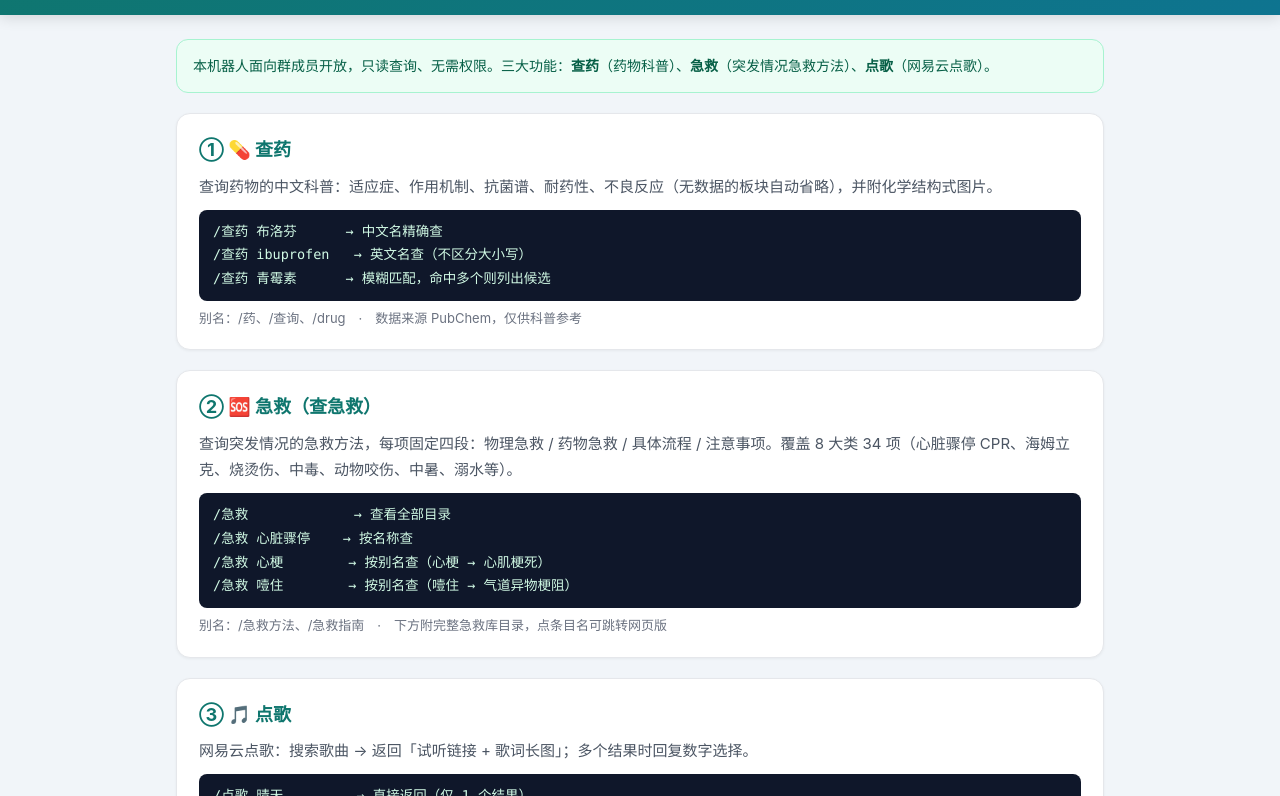
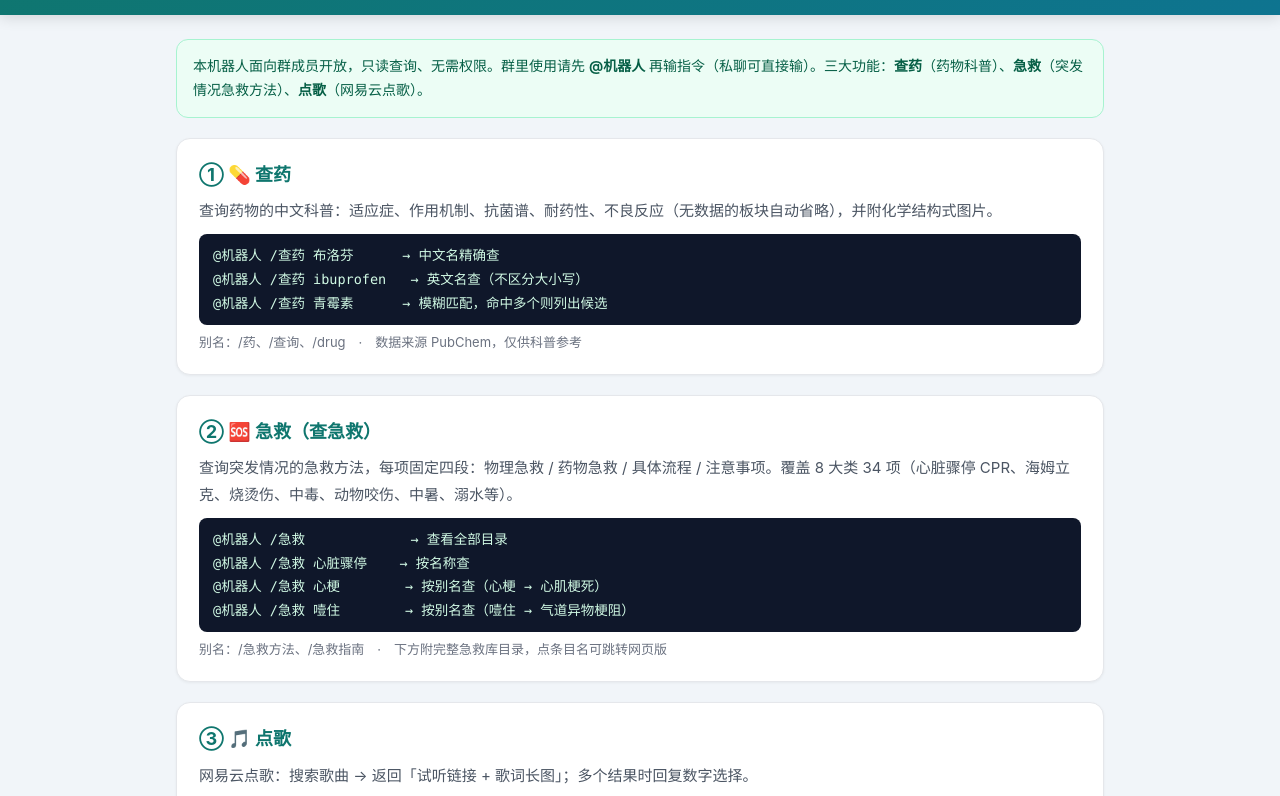
Before and after one commit to kazemata-neri/drugbot, a plain HTML site: page index.html in a window 1280 px wide. Shown: the part 88-884 px from the top of the page. Drawn offline with Linux system fonts and the light colour scheme.

Commit message:
index.html
@后才能用了

```diff
--- a/index.html
+++ b/index.html
@@ -120,33 +120,33 @@ footer.foot {
 </header>
 
 <div class="wrap">
-  <div class="intro">本机器人面向群成员开放，只读查询、无需权限。三大功能：<b>查药</b>（药物科普）、<b>急救</b>（突发情况急救方法）、<b>点歌</b>（网易云点歌）。</div>
+  <div class="intro">本机器人面向群成员开放，只读查询、无需权限。群里使用请先 <b>@机器人</b> 再输指令（私聊可直接输）。三大功能：<b>查药</b>（药物科普）、<b>急救</b>（突发情况急救方法）、<b>点歌</b>（网易云点歌）。</div>
 
 
 <div class="card">
   <h2>① 💊 查药</h2>
   <div class="desc">查询药物的中文科普：适应症、作用机制、抗菌谱、耐药性、不良反应（无数据的板块自动省略），并附化学结构式图片。</div>
-  <div class="cmd">/查药 布洛芬      → 中文名精确查
-/查药 ibuprofen   → 英文名查（不区分大小写）
-/查药 青霉素      → 模糊匹配，命中多个则列出候选</div>
+  <div class="cmd">@机器人 /查药 布洛芬      → 中文名精确查
+@机器人 /查药 ibuprofen   → 英文名查（不区分大小写）
+@机器人 /查药 青霉素      → 模糊匹配，命中多个则列出候选</div>
   <div class="note">别名：/药、/查询、/drug　·　数据来源 PubChem，仅供科普参考</div>
 </div>
 
 <div class="card">
   <h2>② 🆘 急救（查急救）</h2>
   <div class="desc">查询突发情况的急救方法，每项固定四段：物理急救 / 药物急救 / 具体流程 / 注意事项。覆盖 8 大类 34 项（心脏骤停 CPR、海姆立克、烧烫伤、中毒、动物咬伤、中暑、溺水等）。</div>
-  <div class="cmd">/急救             → 查看全部目录
-/急救 心脏骤停    → 按名称查
-/急救 心梗        → 按别名查（心梗 → 心肌梗死）
-/急救 噎住        → 按别名查（噎住 → 气道异物梗阻）</div>
+  <div class="cmd">@机器人 /急救             → 查看全部目录
+@机器人 /急救 心脏骤停    → 按名称查
+@机器人 /急救 心梗        → 按别名查（心梗 → 心肌梗死）
+@机器人 /急救 噎住        → 按别名查（噎住 → 气道异物梗阻）</div>
   <div class="note">别名：/急救方法、/急救指南　·　下方附完整急救库目录，点条目名可跳转网页版</div>
 </div>
 
 <div class="card">
   <h2>③ 🎵 点歌</h2>
   <div class="desc">网易云点歌：搜索歌曲 → 返回「试听链接 + 歌词长图」；多个结果时回复数字选择。</div>
-  <div class="cmd">/点歌 晴天         → 直接返回（仅 1 个结果）
-/点歌 晴天 周杰伦  → 加歌手名更精确
+  <div class="cmd">@机器人 /点歌 晴天         → 直接返回（仅 1 个结果）
+@机器人 /点歌 晴天 周杰伦  → 加歌手名更精确
 （多结果时回复 1 / 2 / 3 … 选择，60 秒内有效）</div>
   <div class="note">音乐源：网易云音乐</div>
 </div>
```
